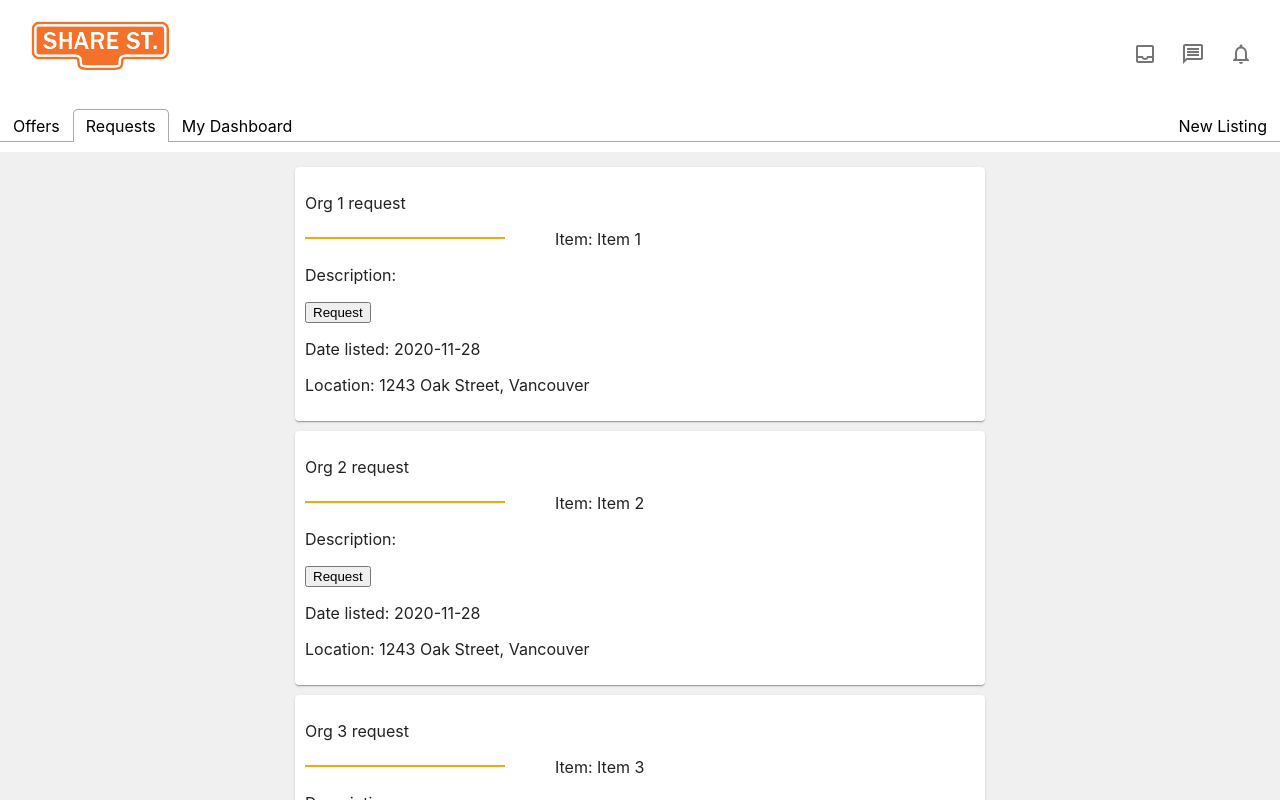
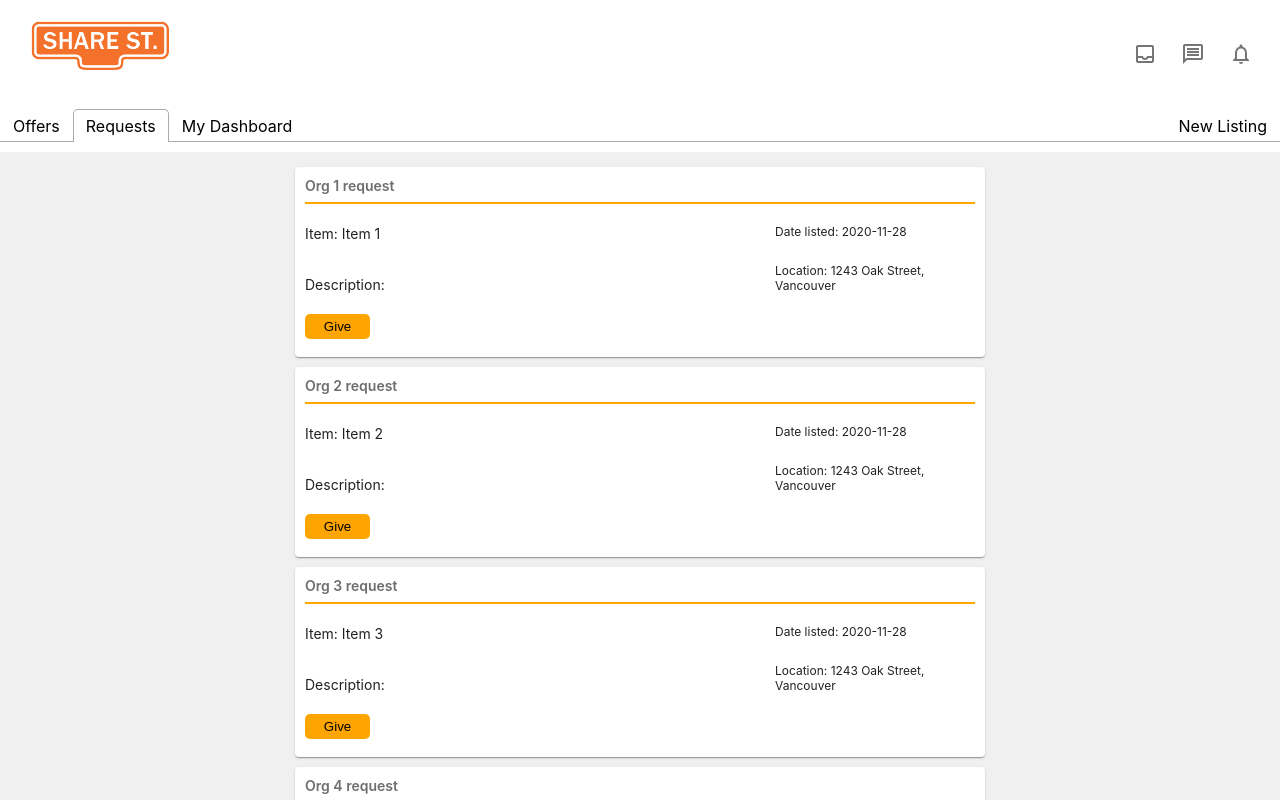
Before and after one commit to mslee-9/nwHacks2021-ShareStreet, a React (Create React App) app: page /home in a window 1280 px wide. Both pictures are taken after a click on the tab "Requests". Shown: the top 800 px of the page. Built offline with nearby package versions, Linux system fonts and the light colour scheme.

Commit message:
💻 delete method in myitems refactored

```diff
--- a/public/offers.json
+++ b/public/offers.json
@@ -3,7 +3,7 @@
     "type": "offer",
     "organization": "Org 1 offer",
     "item": "Item 1",
-    "description": "",
+    "description": "If you're looking for random paragraphs, you've come to the right place. quite enough, the next log ",
     "quantity": 1,
     "date": "2020-11-28",
     "location": "1243 Oak Street, Vancouver"
--- a/src/components/itemdisplay.js
+++ b/src/components/itemdisplay.js
@@ -1,6 +1,6 @@
 import React from "react";
 import { Paper } from "@material-ui/core";
-import "../styles/newlisting.css";
+import "../styles/listings.css";
 
 class ItemDisplay extends React.Component {
   render() {
@@ -10,7 +10,7 @@ class ItemDisplay extends React.Component {
           border: 0,
           background: "orange",
           height: "2px",
-          width: "200px",
+          width: "670px",
           marginRight: "50px",
           borderStyle: "inset",
           float: "left",
@@ -20,25 +20,34 @@ class ItemDisplay extends React.Component {
 
     function ButtonOption(props) {
       const buttonType = props.typeIs;
-      if (buttonType === "Request") {
-        return <button>Give</button>;
+      if (buttonType === "request") {
+        return <button className="buttonCall">Give</button>;
       } else {
-        return <button>Request</button>;
+        return <button className="buttonCall">Request</button>;
       }
     }
 
     return (
       <Paper className="paper">
-        <div>
-          <p>{this.props.item.organization}</p>
+        <div className="firstBlock">
+          <p className="organizationName">{this.props.item.organization}</p>
           <ColoredLine />
         </div>
-        <div>
-          <p>Item: {this.props.item.item}</p>
-          <p>Description: {this.props.item.description}</p>
-          <ButtonOption typeIs={this.props.item.type} />
+        <div className="secondBlock">
+          <div>
+            <p className="firstText">Item: {this.props.item.item}</p>
+          </div>
+          <div>
+            <p className="secondText">
+              Description: {this.props.item.description}
+            </p>
+          </div>
+          <ButtonOption
+            className="buttonOption"
+            typeIs={this.props.item.type}
+          />
         </div>
-        <div>
+        <div className="thirdBlock">
           <p>Date listed: {this.props.item.date}</p>
           <p>Location: {this.props.item.location}</p>
         </div>
--- a/src/components/maintabs.js
+++ b/src/components/maintabs.js
@@ -6,6 +6,7 @@ import Offers from "./offers";
 import Requests from "./requests";
 import MyItems from "./myitems";
 import NewListing from "./newlisting";
+import { without } from "lodash";
 
 class MainTabs extends React.Component {
   constructor() {
@@ -15,6 +16,16 @@ class MainTabs extends React.Component {
       lastIndex: 0,
     };
     this.addListing = this.addListing.bind(this);
+    this.deleteListing = this.deleteListing.bind(this);
+  }
+
+  deleteListing(item) {
+    let tempItems = this.state.myListings;
+    tempItems = without(tempItems, item);
+
+    this.setState({
+      myListings: tempItems,
+    });
   }
 
   addListing(item) {
@@ -56,7 +67,10 @@ class MainTabs extends React.Component {
           <Requests />
         </TabPanel>
         <TabPanel>
-          <MyItems myItems={this.state.myListings} />
+          <MyItems
+            myItems={this.state.myListings}
+            deleteListing={this.deleteListing}
+          />
         </TabPanel>
         <TabPanel>
           <NewListing addListing={this.addListing} />
--- a/src/components/myitems.js
+++ b/src/components/myitems.js
@@ -13,12 +13,7 @@ class MyItems extends React.Component {
   }
 
   deleteListing(item) {
-    let tempItems = this.state.myListings;
-    tempItems = without(tempItems, item);
-
-    this.setState({
-      myListings: tempItems,
-    });
+    this.props.deleteListing(item);
   }
 
   render() {
@@ -39,7 +34,6 @@ class MyItems extends React.Component {
       const type = props.itemType;
       if (type === "request") {
         return (
-          <Paper className="indicator">
           <p
             style={{
               color: "red",
@@ -49,11 +43,9 @@ class MyItems extends React.Component {
           >
             Request
           </p>
-          </Paper>
         );
       } else {
         return (
-          <Paper className="indicator">
           <p
             style={{
               color: "green",
@@ -63,7 +55,6 @@ class MyItems extends React.Component {
           >
             Offer
           </p>
-          </Paper>
         );
       }
     }
--- a/src/components/newlisting.js
+++ b/src/components/newlisting.js
@@ -1,8 +1,7 @@
 import React from "react";
-import "react-tabs/style/react-tabs.css";
+import Paper from "@material-ui/core/Paper";
 import "../styles/newlisting.css";
 import "../styles/maintabs.css";
-import Paper from "@material-ui/core/Paper";
 import "../styles/inputform.css";
 
 class CreateNewListing extends React.Component {
--- a/src/styles/inputform.css
+++ b/src/styles/inputform.css
@@ -1,6 +1,7 @@
 .root {
   margin: 30px;
 }
+
 .paper {
   padding: 10px;
   width: 400px;
--- a/src/styles/listings.css
+++ b/src/styles/listings.css
@@ -1,6 +1,3 @@
-.root {
-  justify-items: center;
-}
 .paper {
   margin: auto;
   margin-top: 10px;
@@ -8,20 +5,39 @@
   min-height: 170px;
 }
 
-.div {
+.firstBlock {
   width: 100%;
 }
 
-.first {
-  width: 60%;
-  float: left;
+.firstText {
+  margin-top: 10px;
 }
 
-.second {
-  float: right;
+.secondBlock {
+  height: 130px;
+  width: 400px;
+  float: left;
   display: flex;
   flex-direction: column;
-  margin-top: 75px;
+  font-size: 14px;
+  justify-content: space-around;
+}
+
+.thirdBlock {
+  height: 130px;
+  width: 200px;
+  display: flex;
+  float: right;
+  flex-direction: column;
+  justify-content: flex-start;
+  font-size: 12px;
+}
+
+.organizationName {
+  margin: 0px;
+  color: rgb(110, 110, 110);
+  font-weight: 600;
+  font-size: 14px;
 }
 
 .request {
@@ -41,8 +57,15 @@
 }
 
 .indicator {
+  background: rgb(110, 110, 110);
   width: 60px;
   height: 15px;
   justify-content: center;
   align-items: center;
 }
+
+.buttonOption {
+  position: relative;
+  bottom: 10;
+  margin-top: 100px;
+}
--- a/src/styles/newlisting.css
+++ b/src/styles/newlisting.css
@@ -8,9 +8,6 @@
   left: 30;
 }
 
-.main {
-}
-
 .homeButton {
   position: absolute;
   right: 50px;
@@ -19,3 +16,15 @@
   border: 2px solid orange;
   background: #f7f7f7;
 }
+
+.buttonCall {
+  background: orange;
+  border-radius: 5px;
+  border-width: 0px;
+  height: 25px;
+  width: 65px;
+}
+
+.buttonCall:hover {
+  opacity: 60%;
+}
```
Also changed, not shown: 1 other file (tests, documents, lock files or other folders). Lines whose indentation alone changed are shown as unchanged.
